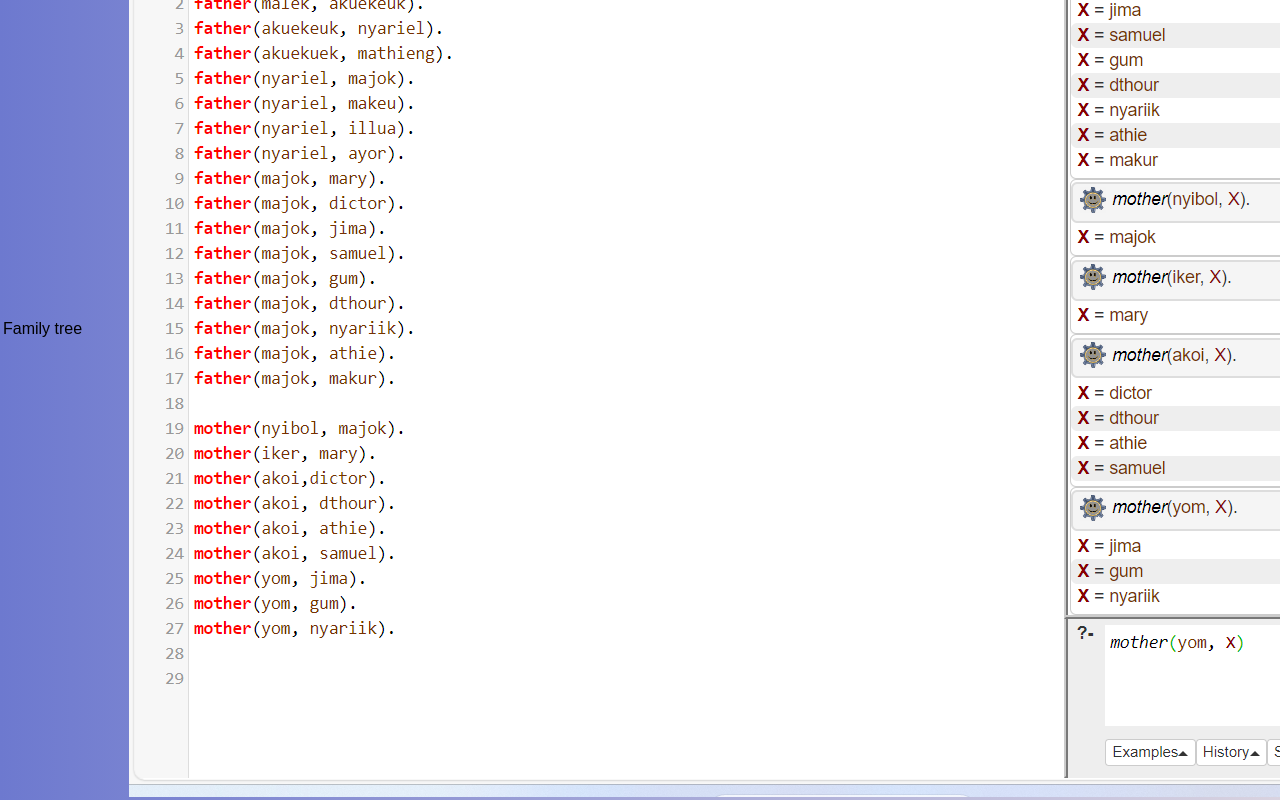
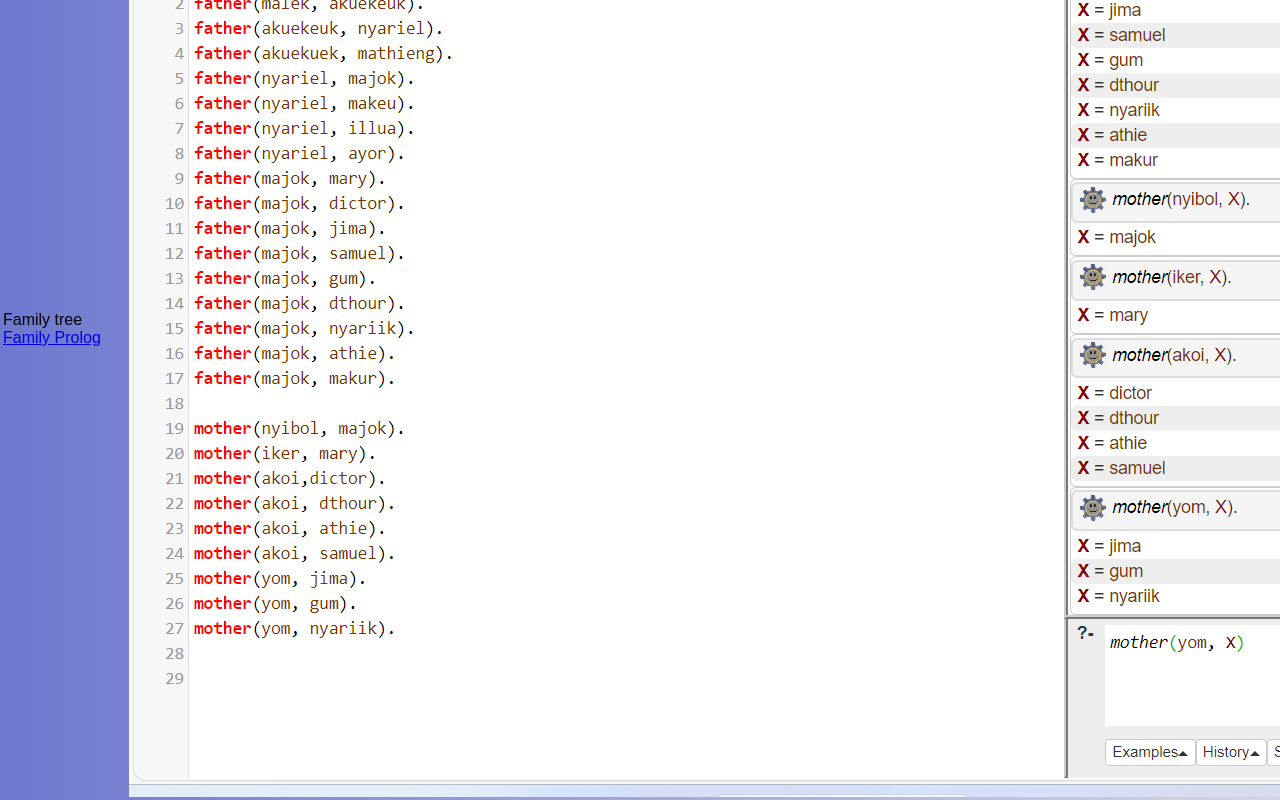
Before and after one commit to marymajok/marymajok.github.io, a plain HTML site: page myprojects.html in a window 1280 px wide. Shown: the part 1000-1800 px from the top of the page. Drawn offline with Linux system fonts and the light colour scheme.

Commit message:
Update myprojects.html

```diff
--- a/myprojects.html
+++ b/myprojects.html
@@ -23,7 +23,7 @@
                     <td>Explore African Culture</td>
                     <td><img src="Screenshot 2023-11-02 113431.png"></td>
                     </tr>
-                    <td>Family tree<br><a href="https://github.com/marymajok/nyakor.github.io/blob/main/FamilyTree.pl"></a></td>
+                    <td>Family tree<br><a href="https://github.com/marymajok/nyakor.github.io/blob/main/FamilyTree.pl">Family Prolog</a></td>
                     <td><img src="Screenshot 2024-01-29 220932.png"></td>
                     </tr>
 
```
